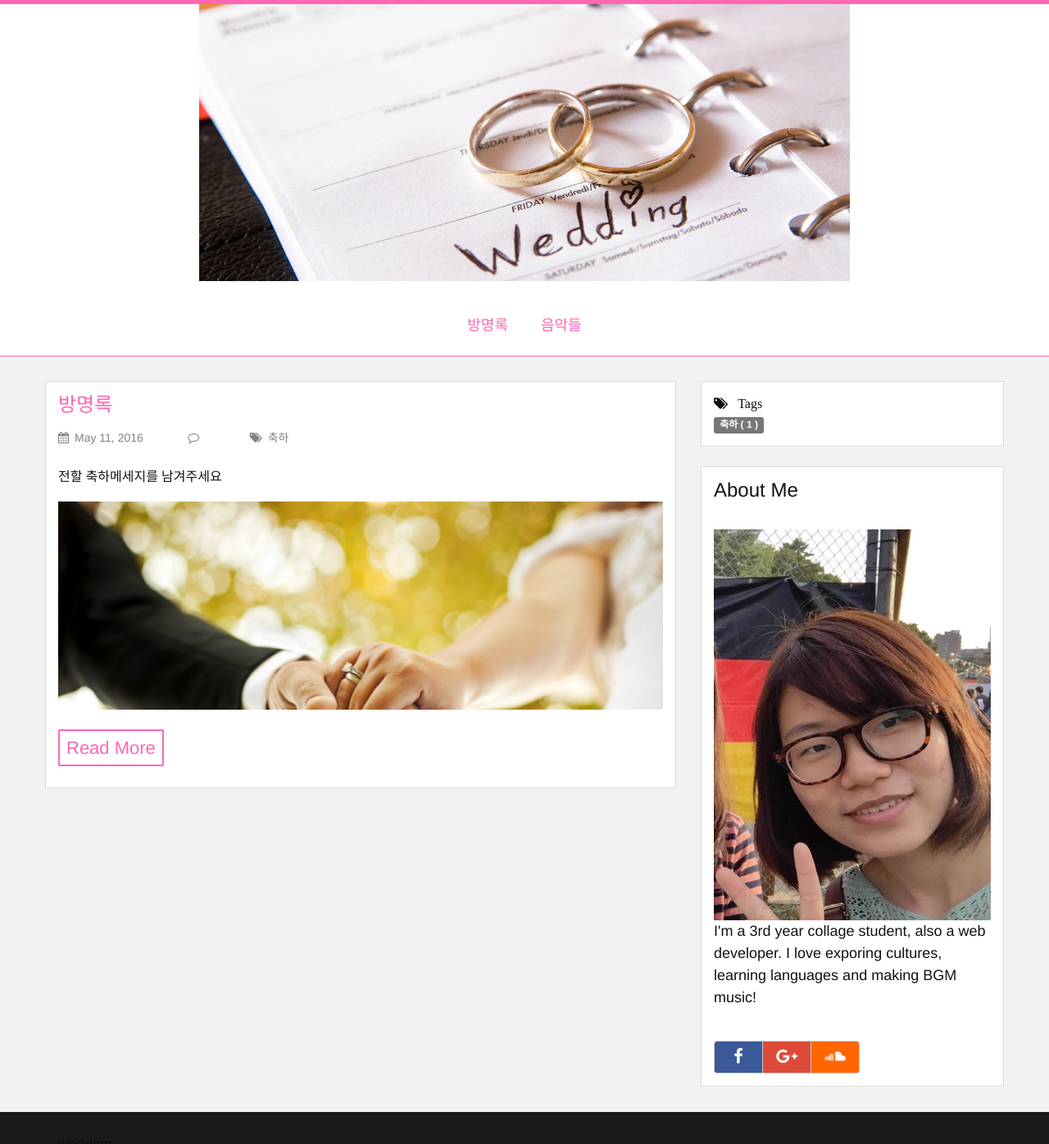
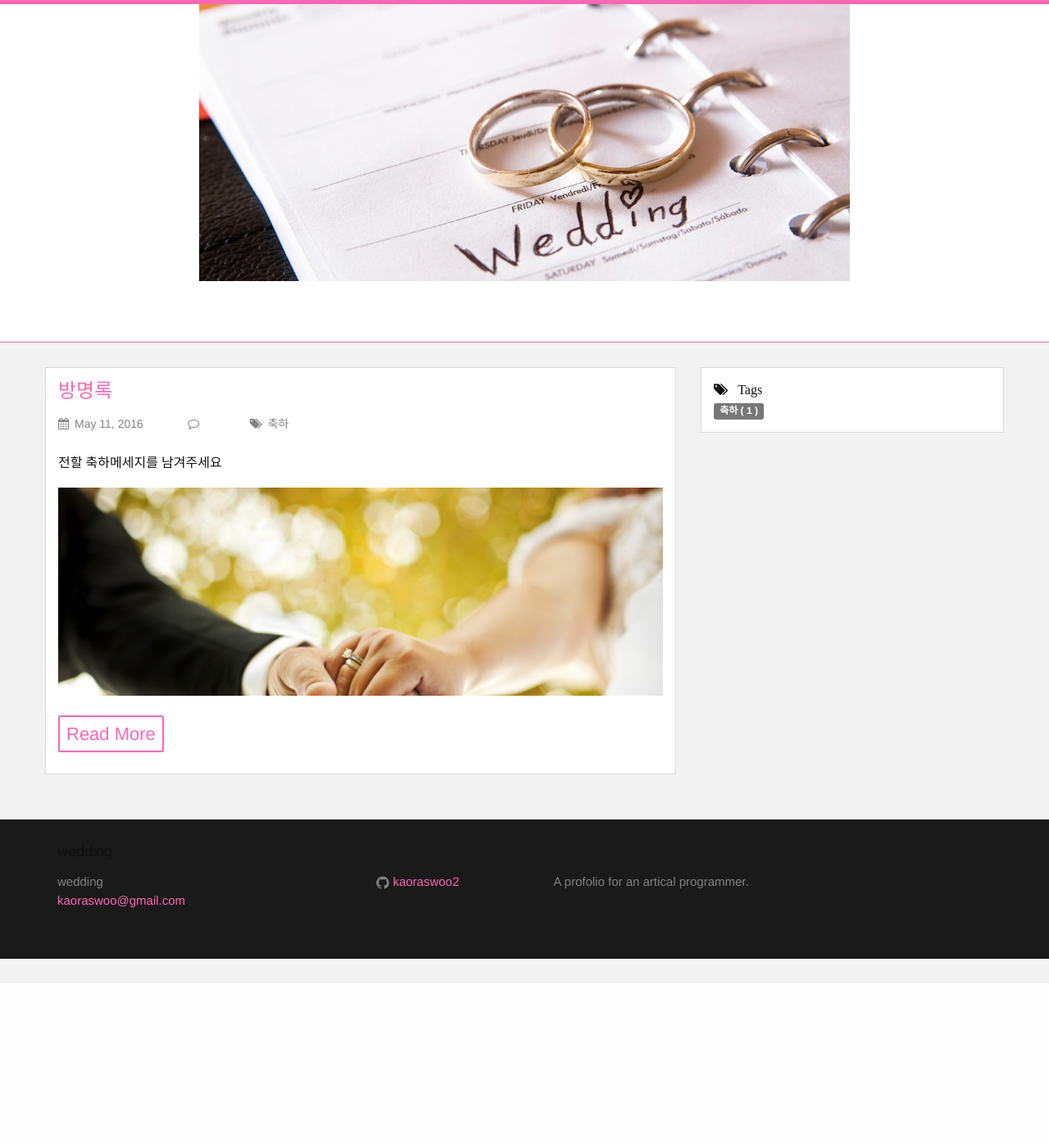
Before and after one commit to kaoraswoo2/kaoraswoo2.github.io, a Jekyll site: the page built from index.html, in a window 1280 px wide and 1400 px high. Shown: the top 1396 px of the window at 82% size. Built offline with Jekyll 4.4.1, drawn with Linux system fonts in a browser that asks for light colours; nearby versions of some CDN libraries; comment, search, counter and statistics services are not loaded.

Commit message:
remove menu

```diff
--- a/_includes/header.html
+++ b/_includes/header.html
@@ -7,8 +7,6 @@
   <div class="container" style="text-align:center">
     <div class="navbar" style="margin-bottom:0;border:0">
     <ul class="navbar-nav nav header-nav">
-    <li><a href="{{ site.baseurl }}/2016/05/11/congratulation.html" class="button nav-button">방명록</a></li>
-    <li><a href="{{ site.baseurl }}/compositions.html" class="button nav-button">음악들</a></li>
     </ul>
     </div>
   </div>
--- a/index.html
+++ b/index.html
@@ -34,17 +34,7 @@ layout: default
       {% endfor %}
     </div>
     <br />
-    <div class="post-contents">
-      <h3>About Me</h3>
-      <img src="{{ site.baseurl }}/img/me.jpg" style="margin:20px auto 0 auto;">
-      <p style="font-size:18px;">I'm a 3rd year collage student, also a web developer. I love exporing cultures, learning languages and making BGM music!</p>
-      <br />
-      <div class="btn-group" role="group">
-	<button type="button" class="btn btn-default social-network" style="background-color:#3b5998" target="_blank" onclick='window.open("https://www.facebook.com/profile.php?id=100008885831343");'><i class="fa fa-facebook" style="font-size:20px;color:white;"></i></button>
-	<button type="button" class="btn btn-default social-network" style="background-color:#DD4B38" target="_blank" onclick='window.open("https://plus.google.com/117597970673154060800");'><i class="fa fa-google-plus" style="font-size:20px;color:white;"></i></button>
-	<button type="button" class="btn btn-default social-network" style="background-color:#F60" target="_blank" onclick='window.open("https://soundcloud.com/yiwen-gong");'><i class="fa fa-soundcloud" style="font-size:20px;color:white;"></i></button>
-      </div>
-    </div>
+
     </div>
 </div>
 
```
